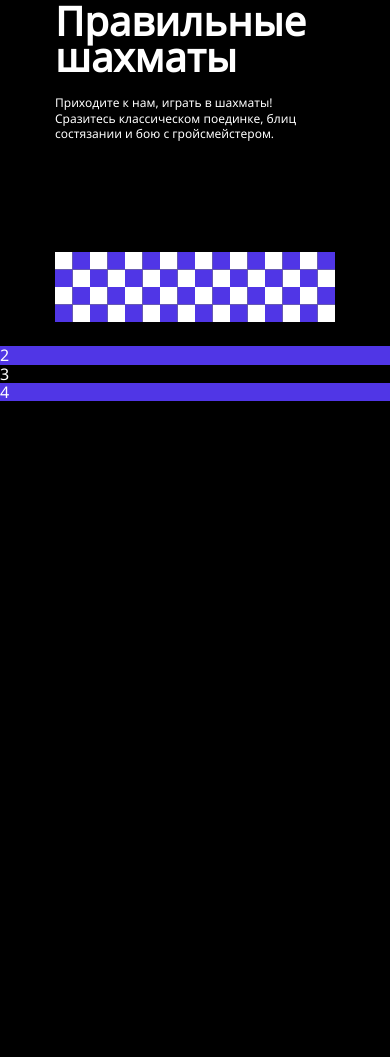
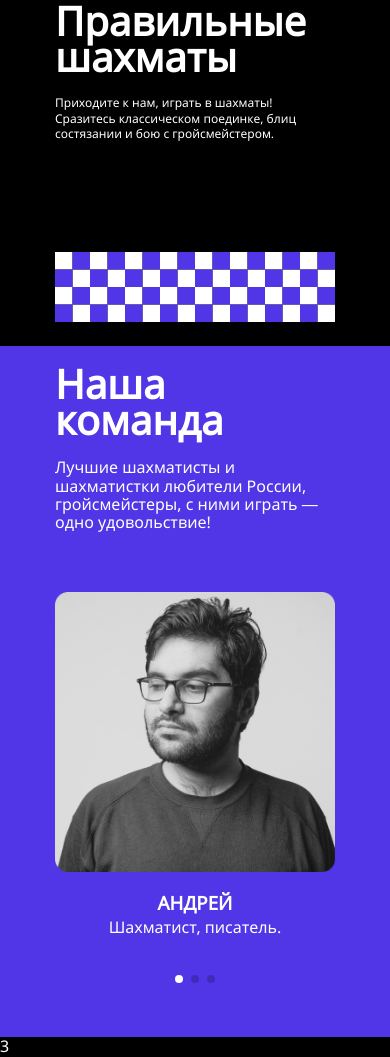
Before and after one commit to GrezarE/First-Training-Project, a plain HTML site: page index.html in a window 390 px wide. Shown: the part 199-1256 px from the top of the page. Before the commit the page ends 844 px from the top, so only its background shows below. Drawn offline with Linux system fonts and the light colour scheme; files whose address does not match are found by name.

Commit message:
mobile header + team

```diff
--- a/index.html
+++ b/index.html
@@ -2,11 +2,13 @@
 <html lang="ru">
 
 <head>
-    <meta charset="UTF-8">
-    <meta http-equiv="X-UA-Compatible" content="IE=edge">
-    <meta name="viewport" content="width=device-width, initial-scale=1.0">
-    <link rel="stylesheet" href="./styles/style.css">
-    <title>Правильные шахматы</title>
+  <meta charset="UTF-8">
+  <meta http-equiv="X-UA-Compatible" content="IE=edge">
+  <meta name="viewport" content="width=device-width, initial-scale=1.0">
+  <link rel="stylesheet" href="./styles/style.css">
+  <link rel="stylesheet" href="./vendors/swiper-bundle.min.css" />
+
+  <title>Правильные шахматы</title>
 
 </head>
 
@@ -21,15 +23,48 @@
     <main class="main">
       <section class="title">
         <h1 class="title__header">Правильные шахматы</h1>
-        <p class="title__subtitle">Приходите к нам, играть в шахматы! Сразитесь классическом поединке, блиц состязании и бою с гройсмейстером. </p>
+        <p class="title__subtitle">Приходите к нам, играть в шахматы! Сразитесь классическом поединке, блиц состязании и
+          бою с гройсмейстером. </p>
         <img src="./images/board.svg" alt="шашечки" class="title__image">
       </section>
-      <section class="team">2</section>
+      <section class="team">
+        <h2 class="team__header">Наша команда</h2>
+        <p class="team__text">Лучшие шахматисты и шахматистки любители России, гройсмейстеры, с ними играть — одно
+          удовольствие!</p>
+        <div class="swiper mySwiper">
+          <ul class="team__persons swiper-wrapper">
+            <li class="team__person swiper-slide">
+              <img src="./images/photo-first.png" alt="фото" class="team__photo">
+              <h3 class="team__name">АНДРЕЙ</h3>
+              <p class="team__occupation">Шахматист, писатель.</p>
+            </li>
+            <li class="team__person swiper-slide">
+              <img src="./images/photo-second.png" alt="фото" class="team__photo">
+              <h3 class="team__name">Никита</h3>
+              <p class="team__occupation">Шахматист, кулинар.</p>
+            </li>
+            <li class="team__person swiper-slide">
+              <img src="./images/photo-third.png" alt="фото" class="team__photo">
+              <h3 class="team__name">АЛЕКСЕЙ</h3>
+              <p class="team__occupation">Шахматист, геймер.</p>
+            </li>
+          </ul>
+          <div class="team__slide swiper-pagination"></div>
+        </div>
+      </section>
+      <section class="invite"></section>
       <section class="battle">3</section>
     </main>
-    <footer class="footer">4</footer>
+    <!-- <footer class="footer">4</footer> -->
   </div>
-
+  <script src="./vendors/swiper-bundle.min.js"></script>
+  <script>
+    var swiper = new Swiper(".mySwiper", {
+      pagination: {
+        el: ".swiper-pagination",
+      },
+    });
+  </script>
 </body>
 
 </html>
--- a/styles/modules/blocks/team.scss
+++ b/styles/modules/blocks/team.scss
@@ -1,3 +1,43 @@
+@use "sass:map";
+
 .team {
   background-color: $secondBackground;
+  @include flex;
+  @include reset-brouser;
+  padding-bottom: 40px;
+  &__header {
+    max-width: map.get($elementSize, "mobile");
+    @include reset-brouser;
+    @include fontHeaderSmall;
+    padding-top: 20px;
+    padding-bottom: 20px;
+  }
+  &__text {
+    @include reset-brouser;
+    max-width: map.get($elementSize, "mobile");
+    padding-bottom: 60px;
+  }
+  &__persons {
+    @include reset-brouser;
+    list-style: none;
+    max-width: map.get($elementSize, "mobile");
+    padding-bottom: 30px
+  }
+  &__person {
+    @include flex;
+  }
+  &__photo {
+    max-width: map.get($elementSize, "mobile");
+  }
+  &__name {
+    @include reset-brouser;
+    padding-top: 20px;
+    padding-bottom: 5px;
+  }
+  &__occupation {
+    @include reset-brouser;
+    padding-bottom: 30px;
+  }
+  // &__slide {
+  // }
 }
```
Also changed, not shown: styles/style.css, vendors/swiper-bundle.min.css (added), vendors/swiper-bundle.min.js (added), 1 other file.
